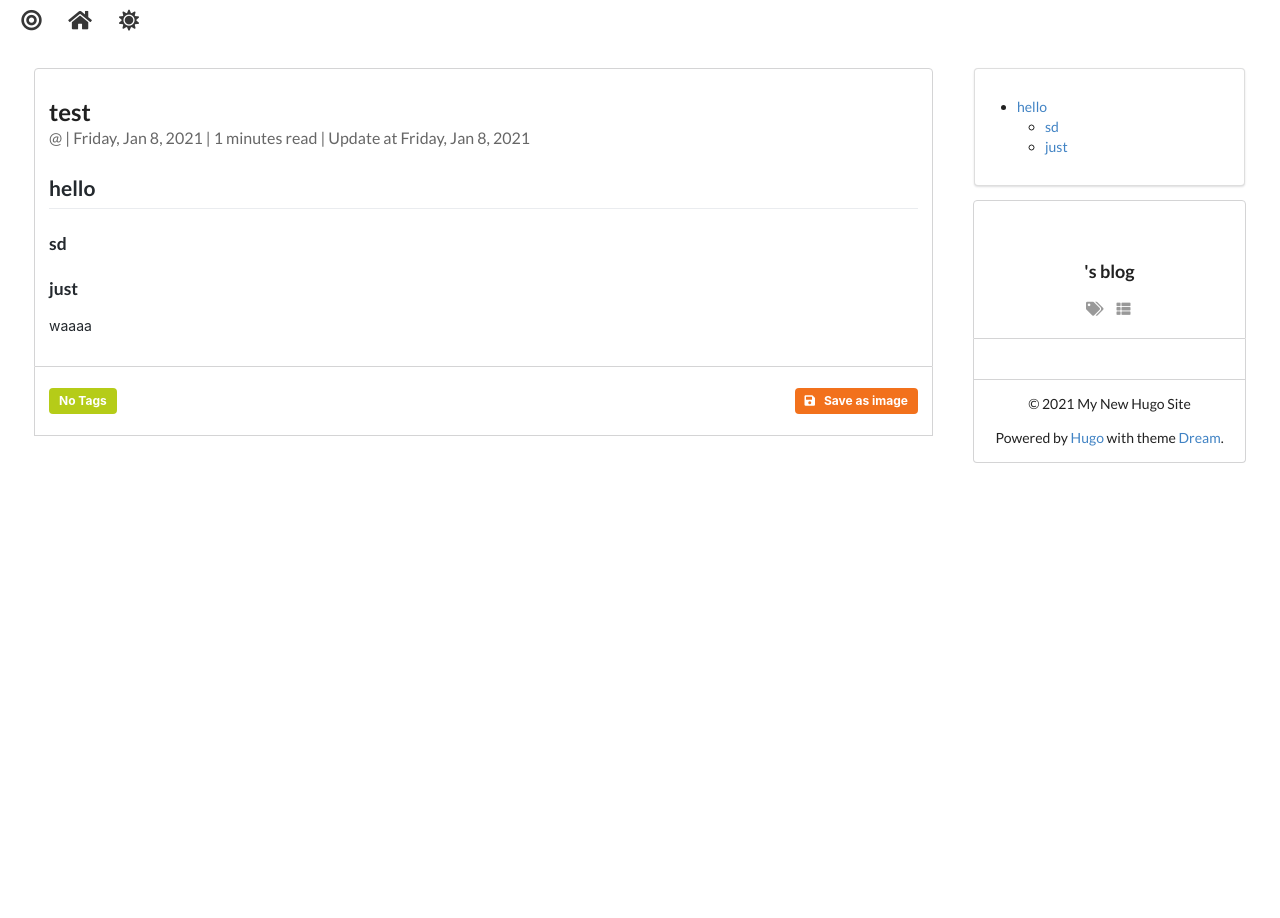
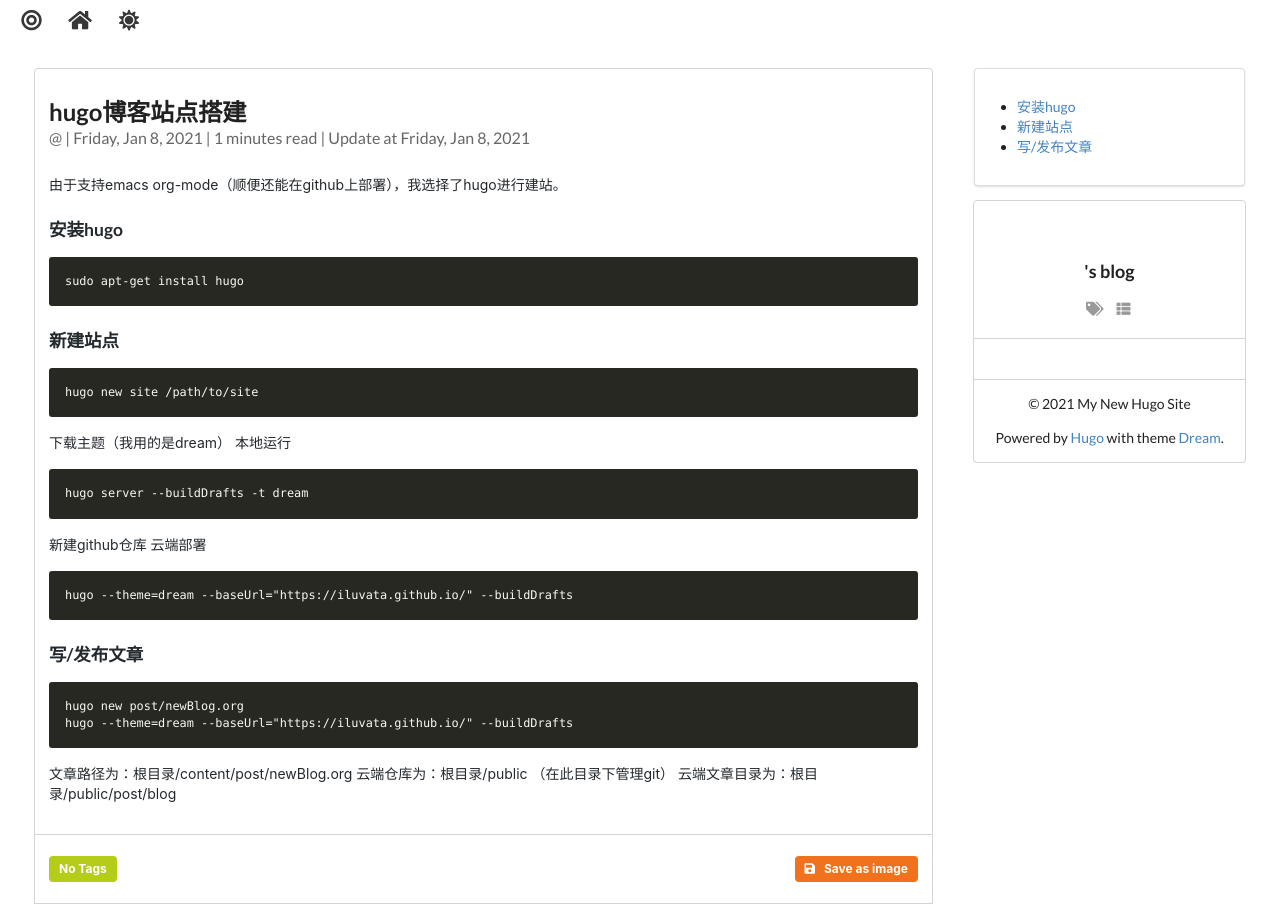
Before and after one commit to Iluvata/iluvata.github.io, a plain HTML site: page post/blog/index.html in a window 1280 px wide. Before the commit the page ends 854 px from the top, so only its background shows below. Drawn offline with Linux system fonts and the light colour scheme.

Commit message:
post hugo construct

```diff
--- a/post/blog/index.html
+++ b/post/blog/index.html
@@ -4,7 +4,7 @@
     <meta charset="UTF-8" />
     <meta name="viewport" content="width=device-width, initial-scale=1.0" />
     <meta http-equiv="X-UA-Compatible" content="ie=edge" />
-    <title>test | My New Hugo Site</title>
+    <title>hugo博客站点搭建 | My New Hugo Site</title>
 
 
 
@@ -20,9 +20,12 @@
 <link rel="canonical" href="https://iluvata.github.io/post/blog/" />
 
 
-<meta property="og:title" content="test" />
-<meta property="og:description" content=" hello  sd   just  waaaa
-    " />
+<meta property="og:title" content="hugo博客站点搭建" />
+<meta property="og:description" content="  由于支持emacs org-mode（顺便还能在github上部署），我选择了hugo进行建站。
+安装hugo  sudo apt-get install hugo    新建站点  hugo new site /path/to/site  下载主题（我用的是dream） 本地运行
+hugo server --buildDrafts -t dream  新建github仓库 云端部署
+hugo --theme=dream --baseUrl=&#34;https://iluvata.github.io/&#34; --buildDrafts    写/发布文章  hugo new post/newBlog.org hugo --theme=dream --baseUrl=&#34;https://iluvata.github.io/&#34; --buildDrafts  文章路径为：根目录/content/post/newBlog.org 云端仓库为：根目录/public （在此目录下管理git） 云端文章目录为：根目录/public/post/blog
+  " />
 <meta property="og:type" content="article" />
 <meta property="og:url" content="https://iluvata.github.io/post/blog/" />
 <meta property="article:published_time" content="2021-01-08T15:02:22+08:00" />
@@ -31,9 +34,12 @@
 
 
 <meta name="twitter:card" content="summary"/>
-<meta name="twitter:title" content="test"/>
-<meta name="twitter:description" content=" hello  sd   just  waaaa
-    "/>
+<meta name="twitter:title" content="hugo博客站点搭建"/>
+<meta name="twitter:description" content="  由于支持emacs org-mode（顺便还能在github上部署），我选择了hugo进行建站。
+安装hugo  sudo apt-get install hugo    新建站点  hugo new site /path/to/site  下载主题（我用的是dream） 本地运行
+hugo server --buildDrafts -t dream  新建github仓库 云端部署
+hugo --theme=dream --baseUrl=&#34;https://iluvata.github.io/&#34; --buildDrafts    写/发布文章  hugo new post/newBlog.org hugo --theme=dream --baseUrl=&#34;https://iluvata.github.io/&#34; --buildDrafts  文章路径为：根目录/content/post/newBlog.org 云端仓库为：根目录/public （在此目录下管理git） 云端文章目录为：根目录/public/post/blog
+  "/>
 
 
 <link rel="stylesheet" href="/css/semantic.min.css" />
@@ -92,7 +98,7 @@
     <section class="ui top attached segment">
       <header>
         <h1 class="ui large header">
-          test
+          hugo博客站点搭建
           <div class="sub header">
             @
 
@@ -114,24 +120,50 @@
       </header>
 
       <article class="main">
-<div id="outline-container-headline-1" class="outline-2">
-<h2 id="headline-1">
-hello
-</h2>
-<div id="outline-text-headline-1" class="outline-text-2">
+<p>
+由于支持emacs org-mode（顺便还能在github上部署），我选择了hugo进行建站。</p>
+<div id="outline-container-headline-1" class="outline-3">
+<h3 id="headline-1">
+安装hugo
+</h3>
+<div id="outline-text-headline-1" class="outline-text-3">
+<div class="src src-text">
+<div class="highlight"><pre style="color:#f8f8f2;background-color:#272822;-moz-tab-size:4;-o-tab-size:4;tab-size:4"><code class="language-text" data-lang="text">sudo apt-get install hugo</code></pre></div>
+</div>
+</div>
+</div>
 <div id="outline-container-headline-2" class="outline-3">
 <h3 id="headline-2">
-sd
+新建站点
 </h3>
+<div id="outline-text-headline-2" class="outline-text-3">
+<div class="src src-text">
+<div class="highlight"><pre style="color:#f8f8f2;background-color:#272822;-moz-tab-size:4;-o-tab-size:4;tab-size:4"><code class="language-text" data-lang="text">hugo new site /path/to/site</code></pre></div>
+</div>
+<p>下载主题（我用的是dream）
+本地运行</p>
+<div class="src src-text">
+<div class="highlight"><pre style="color:#f8f8f2;background-color:#272822;-moz-tab-size:4;-o-tab-size:4;tab-size:4"><code class="language-text" data-lang="text">hugo server --buildDrafts -t dream</code></pre></div>
+</div>
+<p>新建github仓库
+云端部署</p>
+<div class="src src-text">
+<div class="highlight"><pre style="color:#f8f8f2;background-color:#272822;-moz-tab-size:4;-o-tab-size:4;tab-size:4"><code class="language-text" data-lang="text">hugo --theme=dream --baseUrl=&#34;https://iluvata.github.io/&#34; --buildDrafts</code></pre></div>
+</div>
+</div>
 </div>
 <div id="outline-container-headline-3" class="outline-3">
 <h3 id="headline-3">
-just
+写/发布文章
 </h3>
 <div id="outline-text-headline-3" class="outline-text-3">
-<p>waaaa</p>
+<div class="src src-text">
+<div class="highlight"><pre style="color:#f8f8f2;background-color:#272822;-moz-tab-size:4;-o-tab-size:4;tab-size:4"><code class="language-text" data-lang="text">hugo new post/newBlog.org
+hugo --theme=dream --baseUrl=&#34;https://iluvata.github.io/&#34; --buildDrafts</code></pre></div>
 </div>
-</div>
+<p>文章路径为：根目录/content/post/newBlog.org
+云端仓库为：根目录/public （在此目录下管理git）
+云端文章目录为：根目录/public/post/blog</p>
 </div>
 </div>
 </article>
@@ -164,13 +196,11 @@ just
       <div class="ui segment toc">
         <nav id="TableOfContents">
 <ul>
-<li><a href="#headline-1">hello</a>
-<ul>
-<li><a href="#headline-2">sd</a>
+<li><a href="#headline-1">安装hugo</a>
 </li>
-<li><a href="#headline-3">just</a>
+<li><a href="#headline-2">新建站点</a>
 </li>
-</ul>
+<li><a href="#headline-3">写/发布文章</a>
 </li>
 </ul>
 </nav>
```
Also changed, not shown: index.html (+6 -3 lines), index.xml (+6 -3 lines), post/index.html (+6 -3 lines), post/index.xml (+6 -3 lines), sitemap.xml (+5 -5 lines).
